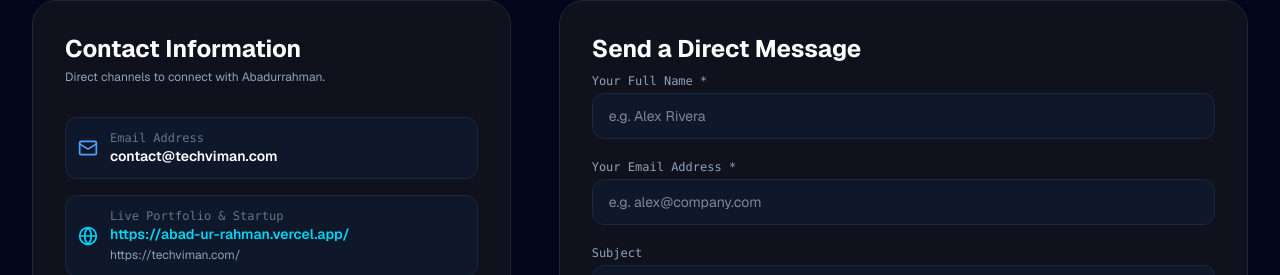
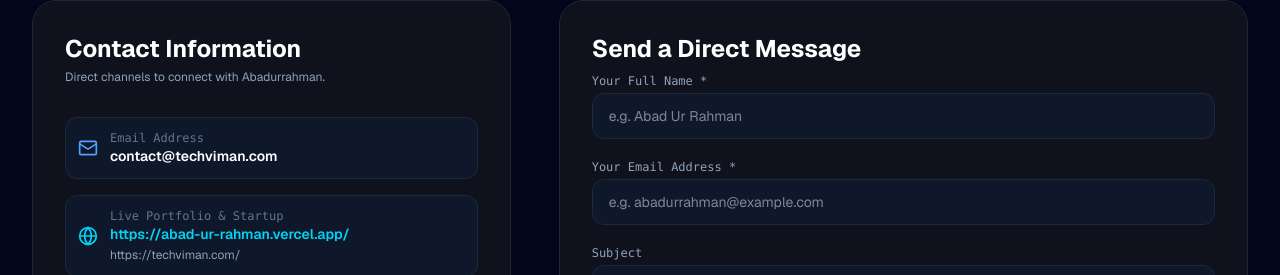
Before and after one commit to rahman2428/-Abad_Ur_Rahman, a Next.js app: page /contact in a window 1280 px wide. Shown: the part 396-671 px from the top of the page. Built offline with nearby package versions, Linux system fonts and the light colour scheme.

Commit message:
example name change

```diff
--- a/src/app/contact/page.tsx
+++ b/src/app/contact/page.tsx
@@ -143,7 +143,7 @@ export default function ContactPage() {
                 <input
                   type="text"
                   required
-                  placeholder="e.g. Alex Rivera"
+                  placeholder="e.g. Abad Ur Rahman"
                   value={form.name}
                   onChange={(e) => setForm({ ...form, name: e.target.value })}
                   className="w-full px-4 py-3 rounded-xl bg-slate-900 border border-slate-800 text-sm text-slate-100 focus:outline-none focus:border-blue-500 transition"
@@ -155,7 +155,7 @@ export default function ContactPage() {
                 <input
                   type="email"
                   required
-                  placeholder="e.g. alex@company.com"
+                  placeholder="e.g. abadurrahman@example.com"
                   value={form.email}
                   onChange={(e) => setForm({ ...form, email: e.target.value })}
                   className="w-full px-4 py-3 rounded-xl bg-slate-900 border border-slate-800 text-sm text-slate-100 focus:outline-none focus:border-blue-500 transition"
```
